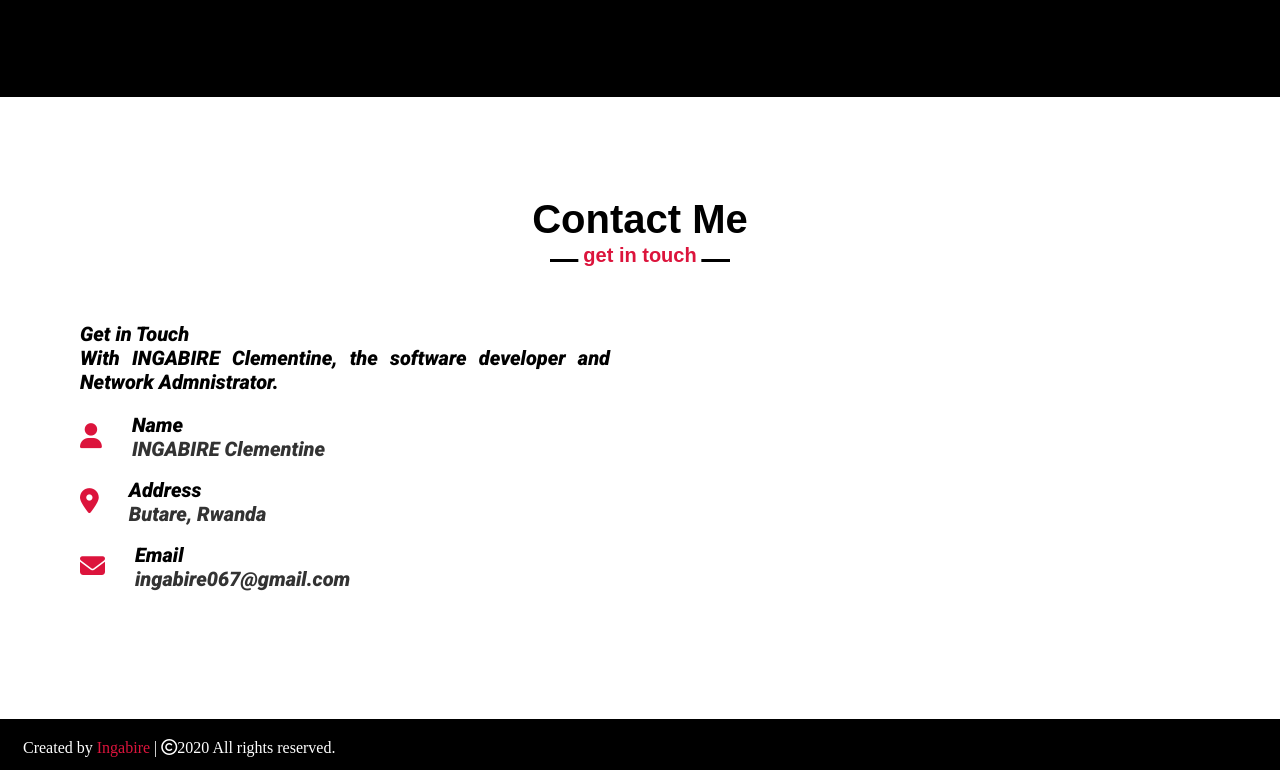
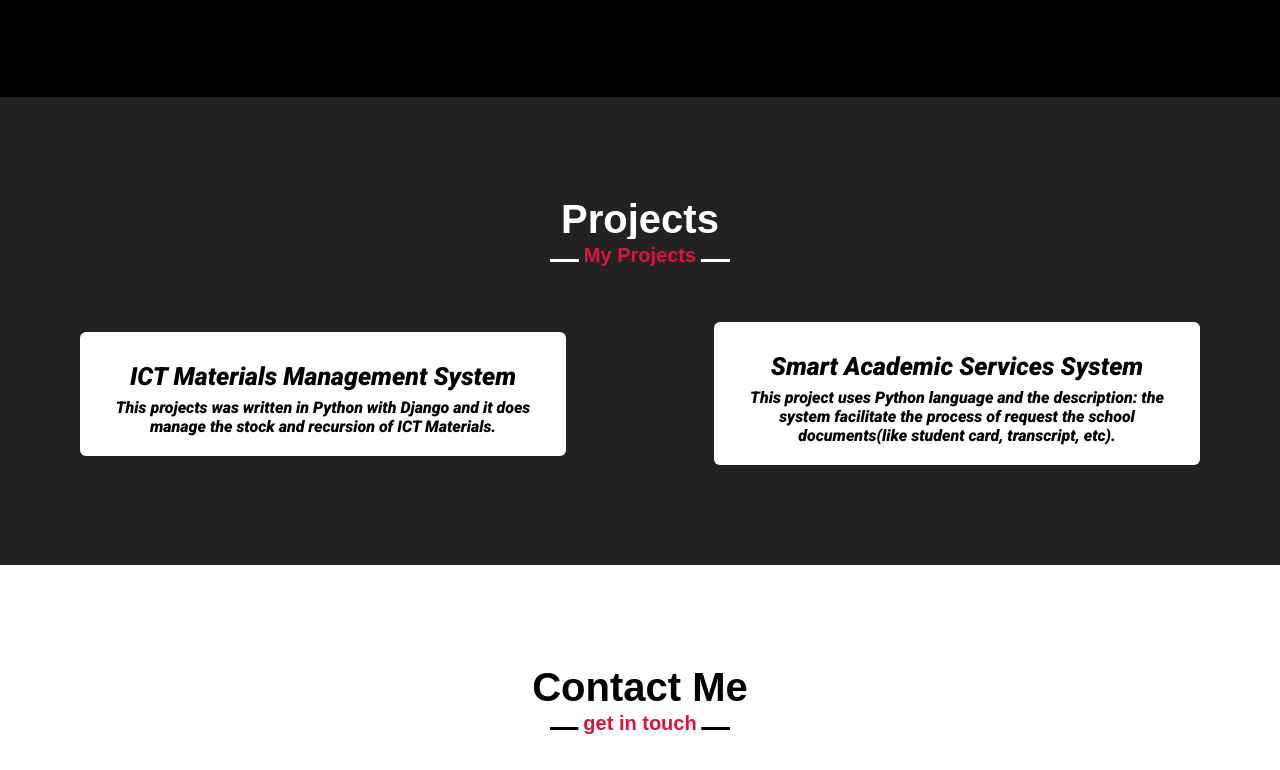
Before and after one commit to IngabireTina/myportfolio, a plain HTML site: page index.html in a window 1280 px wide. Shown: the part 1690-2460 px from the top of the page. Drawn offline with nearby package versions, Linux system fonts and the light colour scheme.

Commit message:
added my projects part with somw css

```diff
--- a/index.css
+++ b/index.css
@@ -128,7 +128,7 @@
                 padding: 100px 0;
 
             }
-            .about, .services, .contact{
+            .about, .services, .contact, .projects{
                 font-family: 'Roboto', sans-serif;
             }
             /* styling */
@@ -170,7 +170,7 @@
                 content: "Who am I";
 
             }
-            .about .about-content, .services .serv-content, .contact .contact-content{
+            .about .about-content, .services .serv-content, .contact .contact-content, .projects .project-content{
                 display: flex;
                 flex-wrap: wrap;
                 align-items: center;
@@ -308,6 +308,58 @@
                 color: #333;
 
             }
+            /* projects */
+            .projects .title::after{
+                content: " My Projects";
+                background: #222;
+
+            }
+            .projects .title::before{
+                background: white;
+
+            }
+            .projects{
+               color: white;
+               background: #222;
+
+            }
+            .projects .project-content .card{
+                width: calc(45% - 18px);
+                background: white;
+                text-align: center;
+                border-radius: 6px;
+                padding: 20px 25px;
+                color: black;
+                cursor: pointer;
+
+            }
+            .projects .project-content .card .text{
+                font-size: 25px;
+                font-weight: 500;
+                margin: 10px 0 7px 0;
+
+            }
+            .projects .project-content  p{
+                font-family: 'Roboto', sans-serif;
+
+            }
+            .projects .project-content .card .box{
+                transition: all 0.3s ease;
+
+            }
+            .projects .project-content .card:hover{
+                background: black;
+                color:white;
+            }
+            .projects .project-content .card:hover .box{
+                transform: scale(1.05);
+            }
+
+
+
+
+
+
             /* footer */
 
             footer{
--- a/index.html
+++ b/index.html
@@ -24,6 +24,7 @@
                  <li><a href="#home">Home</a></li>
                  <li><a href="#about">About</a></li>
                  <li><a href="#Services">Services</a></li>
+                 <li><a href="#">Projects</a></li>
                  <li><a href="#contact">Contant</a></li>
               </ul>
               <div class="menu-btn">
@@ -102,6 +103,39 @@
          </div>
       </section>
 
+<!--projects-->
+      <section class="projects" id="project">
+         <div class="max-width">
+             <h2 class="title">Projects</h2>
+             <div class="project-content">
+                 <div class="card">
+                     <div class="box">
+
+                         <div class="text">ICT Materials Management System</div>
+                         <p>This projects was written in Python with Django and it does manage the stock and recursion of ICT Materials.</p>
+                     </div>
+                 </div>
+
+
+                 <div class="card">
+                     <div class="box">
+
+                         <div class="text">Smart Academic Services System</div>
+                         <p>This project uses Python language and the description: the system facilitate the process of request the school documents(like student card, transcript, etc).</p>
+                     </div>
+                 </div>
+
+
+
+
+             </div>
+         </div>
+      </section>
+
+
+
+
+
 
 <!-- Contact -->
       <section class="contact" id="contact">
```
